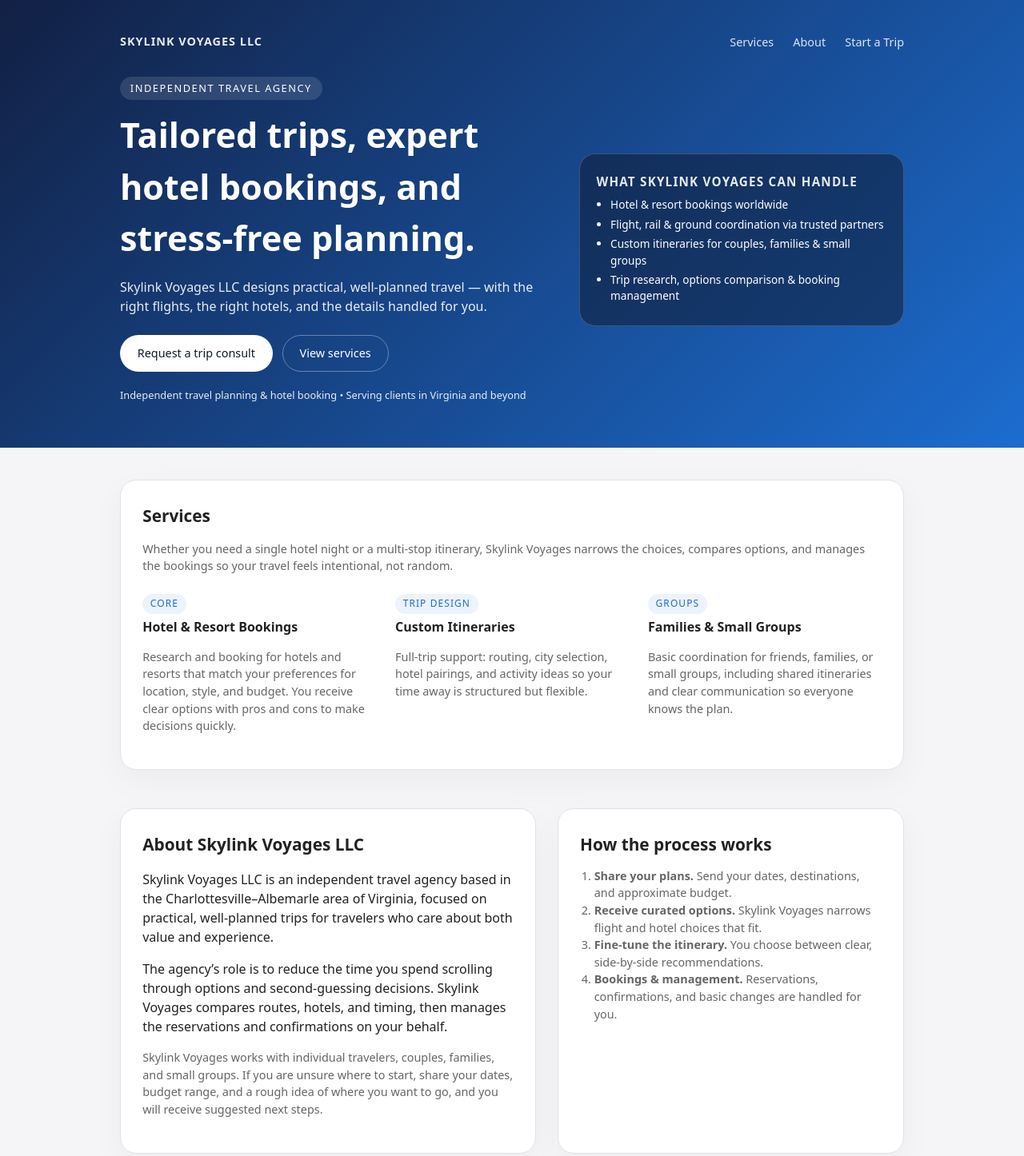
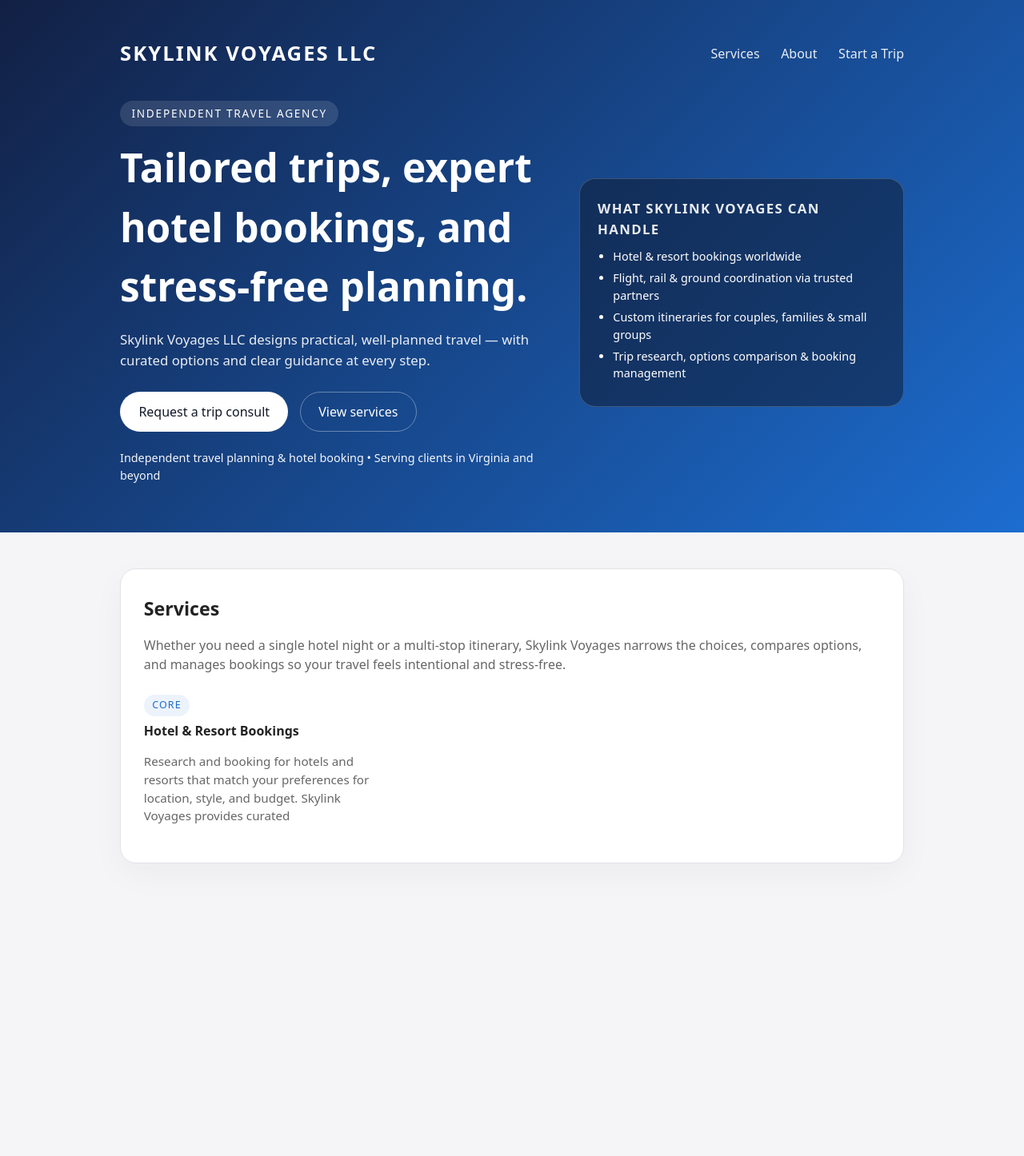
Before and after one commit to tyvole180/skylink-voyages, a plain HTML site: page index.html in a window 1280 px wide. Shown: the top 1446 px of the page at 80% size. After the commit the page ends 1183 px from the top, so only its background shows below. Drawn offline with Linux system fonts and the light colour scheme.

Commit message:
Update index.html

```diff
--- a/index.html
+++ b/index.html
@@ -25,7 +25,7 @@
     header {
       background: linear-gradient(135deg, #122044, #1c6dd0);
       color: #ffffff;
-      padding: 2.5rem 1.5rem 3.5rem;
+      padding: 3rem 1.5rem 3.8rem;
     }
     .container {
       max-width: 980px;
@@ -35,21 +35,21 @@
       display: flex;
       justify-content: space-between;
       align-items: center;
-      margin-bottom: 2rem;
+      margin-bottom: 2.5rem;
     }
     .logo {
-      font-weight: 700;
-      letter-spacing: 0.07em;
+      font-weight: 800;
+      letter-spacing: 0.08em;
       text-transform: uppercase;
-      font-size: 0.9rem;
-      opacity: 0.9;
+      font-size: 1.6rem; /* made bigger */
+      opacity: 1;
     }
     .nav a {
       color: #ffffff;
       text-decoration: none;
-      font-size: 0.9rem;
-      margin-left: 1.25rem;
-      opacity: 0.85;
+      font-size: 1rem;
+      margin-left: 1.4rem;
+      opacity: 0.9;
     }
     .nav a:hover { opacity: 1; }
 
@@ -64,38 +64,38 @@
     }
     h1 {
       margin: 0 0 1rem;
-      font-size: clamp(2rem, 4vw, 2.7rem);
+      font-size: clamp(2.4rem, 4.5vw, 3.1rem); /* slightly larger */
     }
     .hero-subtitle {
-      font-size: 1rem;
+      font-size: 1.05rem;
       max-width: 34rem;
       opacity: 0.9;
     }
     .pill {
       display: inline-flex;
       align-items: center;
-      padding: 0.3rem 0.8rem;
+      padding: 0.35rem 0.9rem;
       border-radius: 999px;
       background: rgba(255,255,255,0.12);
-      font-size: 0.8rem;
+      font-size: 0.85rem;
       text-transform: uppercase;
-      letter-spacing: 0.12em;
-      margin-bottom: 0.75rem;
+      letter-spacing: 0.13em;
+      margin-bottom: 0.9rem;
     }
     .hero-actions {
-      margin-top: 1.5rem;
+      margin-top: 1.7rem;
       display: flex;
       flex-wrap: wrap;
-      gap: 0.75rem;
+      gap: 0.9rem;
     }
     .btn {
       display: inline-flex;
       align-items: center;
       justify-content: center;
-      padding: 0.7rem 1.3rem;
+      padding: 0.75rem 1.4rem;
       border-radius: 999px;
       border: 1px solid transparent;
-      font-size: 0.9rem;
+      font-size: 1rem;
       font-weight: 500;
       cursor: pointer;
       text-decoration: none;
@@ -118,103 +118,103 @@
       background: rgba(15,23,42,0.45);
     }
     .hero-badge {
-      margin-top: 1.25rem;
-      font-size: 0.8rem;
-      opacity: 0.9;
+      margin-top: 1.4rem;
+      font-size: 0.9rem;
+      opacity: 0.95;
     }
     .hero-card {
       background: rgba(15,23,42,0.5);
       border-radius: 1.25rem;
-      padding: 1.4rem 1.3rem;
+      padding: 1.5rem 1.4rem;
       border: 1px solid rgba(255,255,255,0.18);
-      font-size: 0.85rem;
+      font-size: 0.9rem;
     }
     .hero-card h2 {
-      font-size: 0.95rem;
-      margin: 0 0 0.5rem;
+      font-size: 1.05rem;
+      margin: 0 0 0.7rem;
       text-transform: uppercase;
       letter-spacing: 0.08em;
       opacity: 0.9;
     }
     .hero-grid ul {
-      padding-left: 1.1rem;
+      padding-left: 1.2rem;
       margin: 0.3rem 0 0;
     }
     .hero-grid li {
-      margin-bottom: 0.25rem;
+      margin-bottom: 0.35rem;
     }
 
     main {
-      padding: 2.5rem 1.5rem 3rem;
+      padding: 2.8rem 1.5rem 3.2rem;
     }
     section {
-      margin-bottom: 3rem;
+      margin-bottom: 3.2rem;
     }
     .card {
       background: var(--card);
       border-radius: 1.25rem;
       border: 1px solid var(--border);
-      padding: 1.8rem 1.7rem;
+      padding: 2rem 1.8rem;
       box-shadow: 0 14px 40px rgba(15, 23, 42, 0.04);
     }
     h3 {
       margin-top: 0;
-      margin-bottom: 0.8rem;
-      font-size: 1.3rem;
+      margin-bottom: 0.9rem;
+      font-size: 1.45rem;
     }
     .muted {
       color: var(--muted);
-      font-size: 0.9rem;
+      font-size: 1rem;
     }
     .grid-3 {
       display: grid;
       grid-template-columns: repeat(3, minmax(0, 1fr));
-      gap: 1.5rem;
-      margin-top: 1.4rem;
+      gap: 1.7rem;
+      margin-top: 1.6rem;
     }
     @media (max-width: 900px) {
       .grid-3 { grid-template-columns: 1fr; }
     }
     .badge {
       display: inline-block;
-      padding: 0.2rem 0.6rem;
+      padding: 0.25rem 0.65rem;
       border-radius: 999px;
       background: rgba(28,109,208,0.08);
       color: #1c6dd0;
-      font-size: 0.75rem;
+      font-size: 0.78rem;
       text-transform: uppercase;
       letter-spacing: 0.09em;
-      margin-bottom: 0.3rem;
+      margin-bottom: 0.35rem;
     }
     .service-title {
       font-weight: 600;
-      margin-bottom: 0.25rem;
+      margin-bottom: 0.35rem;
     }
     .service-text {
-      font-size: 0.9rem;
+      font-size: 0.95rem;
       color: var(--muted);
     }
     .two-col {
       display: grid;
       grid-template-columns: minmax(0, 1.2fr) minmax(0, 1fr);
-      gap: 1.7rem;
+      gap: 1.9rem;
     }
     @media (max-width: 800px) {
       .two-col { grid-template-columns: 1fr; }
     }
     label {
       display: block;
-      font-size: 0.85rem;
-      margin-bottom: 0.25rem;
+      font-size: 0.9rem;
+      margin-bottom: 0.35rem;
       font-weight: 500;
     }
     input, textarea {
       width: 100%;
-      padding: 0.6rem 0.7rem;
+      padding: 0.65rem 0.75rem;
       border-radius: 0.6rem;
       border: 1px solid var(--border);
       font-family: inherit;
-      font-size: 0.9rem;
+      font-size: 0.95rem;
       outline: none;
       transition: border-color 0.16s ease, box-shadow 0.16s ease;
     }
@@ -223,21 +223,21 @@
       box-shadow: 0 0 0 1px rgba(28,109,208,0.12);
     }
     textarea {
-      min-height: 110px;
+      min-height: 120px;
       resize: vertical;
     }
     .field {
-      margin-bottom: 0.9rem;
+      margin-bottom: 1rem;
     }
     .contact-note {
-      font-size: 0.8rem;
+      font-size: 0.85rem;
       color: var(--muted);
-      margin-top: 0.5rem;
+      margin-top: 0.6rem;
     }
     footer {
-      padding: 1.5rem;
+      padding: 1.7rem;
       border-top: 1px solid var(--border);
-      font-size: 0.8rem;
+      font-size: 0.85rem;
       color: var(--muted);
       text-align: center;
     }
@@ -267,8 +267,7 @@
           <div class="pill">Independent Travel Agency</div>
           <h1>Tailored trips, expert hotel bookings, and stress-free planning.</h1>
           <p class="hero-subtitle">
-            Skylink Voyages LLC designs practical, well-planned travel — with the right flights, the right hotels,
-            and the details handled for you.
+            Skylink Voyages LLC designs practical, well-planned travel — with curated options and clear guidance at every step.
           </p>
           <div class="hero-actions">
             <a href="#contact" class="btn btn-primary">Request a trip consult</a>
@@ -302,7 +301,7 @@
           <h3>Services</h3>
           <p class="muted">
             Whether you need a single hotel night or a multi-stop itinerary, Skylink Voyages narrows the choices,
-            compares options, and manages the bookings so your travel feels intentional, not random.
+            compares options, and manages bookings so your travel feels intentional and stress-free.
           </p>
           <div class="grid-3">
             <div>
@@ -310,126 +309,4 @@
               <div class="service-title">Hotel & Resort Bookings</div>
               <p class="service-text">
                 Research and booking for hotels and resorts that match your preferences for location, style, and budget.
-                You receive clear options with pros and cons to make decisions quickly.
-              </p>
-            </div>
-            <div>
-              <div class="badge">Trip Design</div>
-              <div class="service-title">Custom Itineraries</div>
-              <p class="service-text">
-                Full-trip support: routing, city selection, hotel pairings, and activity ideas so your time away
-                is structured but flexible.
-              </p>
-            </div>
-            <div>
-              <div class="badge">Groups</div>
-              <div class="service-title">Families & Small Groups</div>
-              <p class="service-text">
-                Basic coordination for friends, families, or small groups, including shared itineraries and clear
-                communication so everyone knows the plan.
-              </p>
-            </div>
-          </div>
-        </div>
-      </section>
-
-      <section id="about">
-        <div class="two-col">
-          <div class="card">
-            <h3>About Skylink Voyages LLC</h3>
-            <p>
-              Skylink Voyages LLC is an independent travel agency based in the Charlottesville–Albemarle area of Virginia,
-              focused on practical, well-planned trips for travelers who care about both value and experience.
-            </p>
-            <p>
-              The agency’s role is to reduce the time you spend scrolling through options and second-guessing decisions.
-              Skylink Voyages compares routes, hotels, and timing, then manages the reservations and confirmations on your behalf.
-            </p>
-            <p class="muted">
-              Skylink Voyages works with individual travelers, couples, families, and small groups. If you are unsure where to start,
-              share your dates, budget range, and a rough idea of where you want to go, and you will receive suggested next steps.
-            </p>
-          </div>
-          <div class="card">
-            <h3>How the process works</h3>
-            <ol style="padding-left: 1.1rem; margin: 0; font-size: 0.9rem; color: var(--muted);">
-              <li><strong>Share your plans.</strong> Send your dates, destinations, and approximate budget.</li>
-              <li><strong>Receive curated options.</strong> Skylink Voyages narrows flight and hotel choices that fit.</li>
-              <li><strong>Fine-tune the itinerary.</strong> You choose between clear, side-by-side recommendations.</li>
-              <li><strong>Bookings & management.</strong> Reservations, confirmations, and basic changes are handled for you.</li>
-            </ol>
-          </div>
-        </div>
-      </section>
-
-      <section id="contact">
-        <div class="card">
-          <h3>Start a trip request</h3>
-          <p class="muted">
-            Share a brief outline of your trip idea, and Skylink Voyages will follow up by email with questions
-            or suggested next steps.
-          </p>
-          <div class="two-col">
-            <form action="mailto:info@skylinkvoyages.com" method="post" enctype="text/plain">
-              <div class="field">
-                <label for="name">Your name</label>
-                <input id="name" name="Name" type="text" required>
-              </div>
-              <div class="field">
-                <label for="email">Email</label>
-                <input id="email" name="Email" type="email" required>
-              </div>
-              <div class="field">
-                <label for="destinations">Destinations (if known)</label>
-                <input id="destinations" name="Destinations" type="text" placeholder="e.g., Italy + Croatia">
-              </div>
-              <div class="field">
-                <label for="dates">Approximate dates</label>
-                <input id="dates" name="Dates" type="text" placeholder="e.g., June 10–18, flexible by a few days">
-              </div>
-              <div class="field">
-                <label for="details">Tell us a bit about your trip</label>
-                <textarea id="details" name="Trip details" placeholder="Who is traveling, budget range, must-see places, etc."></textarea>
-              </div>
-              <button type="submit" class="btn btn-primary">Email trip request</button>
-              <div class="contact-note">
-                This form uses your email program to send the request. You can also email directly:
-                <a href="mailto:info@skylinkvoyages.com">info@skylinkvoyages.com</a>.
-              </div>
-            </form>
-            <div>
-              <p><strong>Email:</strong><br><a href="mailto:info@skylinkvoyages.com">info@skylinkvoyages.com</a></p>
-              <p><strong>Location:</strong><br>Charlottesville–Albemarle, Virginia (serving clients virtually)</p>
-              <p><strong>Typical services:</strong></p>
-              <ul style="padding-left:1.1rem; font-size:0.9rem; color:var(--muted);">
-                <li>Hotel & resort bookings</li>
-                <li>Custom itineraries</li>
-                <li>Trip research & consulting</li>
-                <li>Families, couples & small groups</li>
-              </ul>
-              <p class="muted" style="margin-top:0.8rem;">
-                Travel services provided by Skylink Voyages LLC, an independent travel agency.
-                <!-- Once you have your TIDS number, you can add a line here:
-                Accredited travel seller – TIDS: XXXXXXXX
-                -->
-              </p>
-            </div>
-          </div>
-        </div>
-      </section>
-
-    </div>
-  </main>
-
-  <footer>
-    <div class="container">
-      &copy; <span id="year"></span> Skylink Voyages LLC. All rights reserved.
-      &nbsp;•&nbsp;
-      <a href="#top">Back to top</a>
-    </div>
-    <script>
-      document.getElementById('year').textContent = new Date().getFullYear();
-    </script>
-  </footer>
-</body>
-</html>
+                Skylink Voyages provides curated
```
